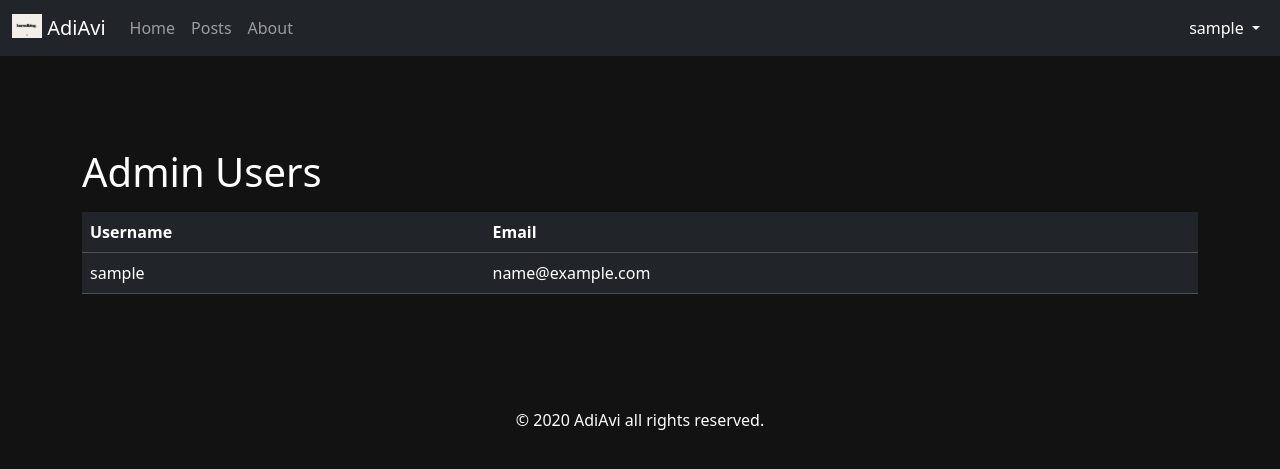
After one commit to Avisator1/boredblog, a Flask app: template templates/admin_users.html in a window 1280 px wide. The commit adds this page. Shown: the top 469 px of the page. Run offline with Flask 3, Linux system fonts and the light colour scheme; the template is opened without the code that fills it: most values are stand-ins (such as "Sample title", 1, 10 or a date in 2020).

Commit message:
blog commit

```diff
--- a/app.py
+++ b/app.py
@@ -203,6 +203,7 @@ def delete_post(post_id):
 
 @app.route('/about')
 def about():
+    username = None
     if "user_id" in session:
         user = userdb.find_one({"_id": ObjectId(session["user_id"])})
         if user:
@@ -213,6 +214,7 @@ def about():
 
 @app.route('/post/<post_id>')
 def view_post(post_id):
+    username = None
     if "user_id" in session:
         user = userdb.find_one({"_id": ObjectId(session["user_id"])})
         if user:
@@ -229,9 +231,17 @@ def view_post(post_id):
             liked_posts = user.get("liked_posts", [])
             if post_id in liked_posts:
                 user_has_liked_post = True
-
+    blog_posts = db.blog_posts.find().sort("date", pymongo.DESCENDING)
+    post_comments = []
+    for post in blog_posts:
+        comments_for_post = comments.find({"post_id": post["_id"]})
+        post['comments'] = list(comments_for_post)
+        post_comments.append(post)
     if post:
-        return render_template('view_post.html', post=post, posts=True, title=post_title, user_has_liked_post=user_has_liked_post, username=username)
+        if username:
+            return render_template('view_post.html', post=post, posts=True, title=post_title, user_has_liked_post=user_has_liked_post, username=username, blog_posts=post_comments)
+        else:
+            return render_template('view_post.html', post=post, posts=True, title=post_title, user_has_liked_post=user_has_liked_post)
     else:
         return "Post not found", 404
 
@@ -251,6 +261,18 @@ def like_post(post_id):
                 userdb.update_one({"_id": user["_id"]}, {"$set": {"liked_posts": liked_posts}})
     return redirect(url_for("view_post", post_id=post_id))
 
+@app.route('/admin/users')
+def admin_users():
+    if "user_id" in session:
+        user = userdb.find_one({"_id": ObjectId(session["user_id"])})
+        if user and user.get("admin"):
+            users = userdb.find({}, {"password": 0})  # Exclude the "password" field
+            return render_template('admin_users.html', users=users)
+        else:
+            return redirect(url_for('home'))
+    else:
+        return redirect(url_for('home')) # Forbidden
+
 
 @app.errorhandler(404)
 def page_not_found(e):
--- a/templates/about.html
+++ b/templates/about.html
@@ -17,7 +17,7 @@
         <div class="col-md-8 offset-md-2">
             <h1 class="text-center">About Us</h1>
             <p>
-                Welcome to <strong>bored</strong>, your go-to source for entertainment when boredom strikes!
+                Welcome to <strong>AdiAvi</strong>, your go-to source for entertainment when boredom strikes!
             </p>
             <p>
                 Our mission is simple: to keep you entertained, informed, and inspired. We understand that
--- /dev/null
+++ b/templates/admin_users.html
@@ -0,0 +1,21 @@
+{% extends "base.html" %}
+
+{% block content %}
+    <h1 class="mt-5">Admin Users</h1>
+    <table class="table table-dark mt-3">
+        <thead>
+            <tr>
+                <th>Username</th>
+                <th>Email</th>
+            </tr>
+        </thead>
+        <tbody>
+            {% for user in users %}
+            <tr>
+                <td>{{ user.username }}</td>
+                <td>{{ user.email }}</td>
+            </tr>
+            {% endfor %}
+        </tbody>
+    </table>
+{% endblock %}
--- a/templates/base.html
+++ b/templates/base.html
@@ -28,7 +28,7 @@
         <div class="container-fluid">
           <a class="navbar-brand" href="#">
             <img src="/static/img/boredblog.png" alt="Logo" width="30" height="24" class="d-inline-block align-text-top">
-            boredblog
+            AdiAvi
           </a>
           <button class="navbar-toggler" type="button" data-bs-toggle="collapse" data-bs-target="#navbarNav" aria-controls="navbarNav" aria-expanded="false" aria-label="Toggle navigation">
             <span class="navbar-toggler-icon"></span>
@@ -75,7 +75,7 @@
 
     <footer class="footer mt-5 align-bottom">
         <div class="container text-center">
-            &copy; {{ current_year }} bored all rights reserved.
+            &copy; {{ current_year }} AdiAvi all rights reserved.
         </div>
     </footer>
 
--- a/templates/index.html
+++ b/templates/index.html
@@ -1,6 +1,6 @@
 {% extends "base.html" %}
 
-{% block title %}bored blog{% endblock %}
+{% block title %}AdiAvi{% endblock %}
 
 {% block content %}
 <style>
@@ -9,7 +9,7 @@
     }
 </style>
     <header class="text-center mt-5">
-        <h1>welcome to bored blog</h1>
+        <h1>welcome to AdiAvi</h1>
         <p class="lead">learning something new.</p>
     </header>
 
--- a/templates/register.html
+++ b/templates/register.html
@@ -1,6 +1,6 @@
 {% extends "base.html" %}
 
-{% block title %}bored blog{% endblock %}
+{% block title %}AdiAvi blog{% endblock %}
 
 {% block content %}
 <style>
```
Also changed, not shown: templates/post.html (+8 -3 lines), templates/view_post.html (+6 -6 lines).
